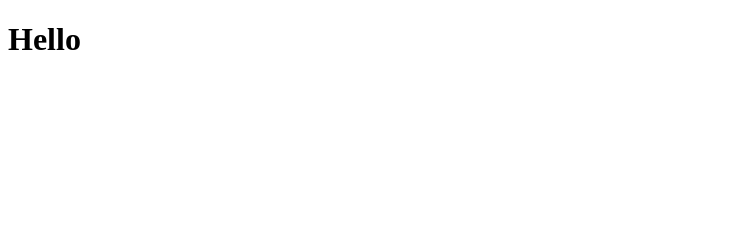
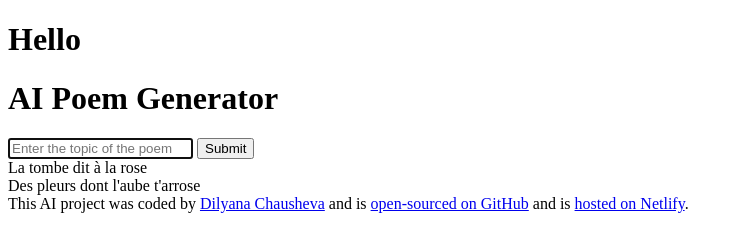
Before and after one commit to DilyanaCh/poem-generator-shecodes, a plain HTML site: page index.html in a window 1280 px wide. Shown: the whole page, without its empty margins (0-743 px from the left). Drawn offline with Linux system fonts and the light colour scheme.

Commit message:
html structure added

```diff
--- a/index.html
+++ b/index.html
@@ -9,6 +9,44 @@
     <h1>Hello</h1>
   </head>
   <body>
+    <header>
+      <h1>AI Poem Generator</h1>
+    </header>
+    <main>
+      <form>
+        <input
+          type="text"
+          placeholder="Enter the topic of the poem"
+          autofocus
+          required
+          autocomplete="off"
+        />
+        <input type="submit" />
+      </form>
+      <div>
+        La tombe dit à la rose
+        <br />
+        Des pleurs dont l'aube t'arrose
+      </div>
+    </main>
+    <footer>
+      This AI project was coded by
+      <a href="https://github.com/DilyanaCh" target="_blank"
+        >Dilyana Chausheva</a
+      >
+      and is
+      <a
+        href="https://github.com/DilyanaCh/poem-generator-shecodes"
+        target="_blank"
+      >
+        open-sourced on GitHub</a
+      >
+      and is
+      <a href="https://poem-generator-shecodes-dch.netlify.app/" target="_blank"
+        >hosted on Netlify</a
+      >.
+    </footer>
+
     <script src="index.js"></script>
   </body>
 </html>
```
